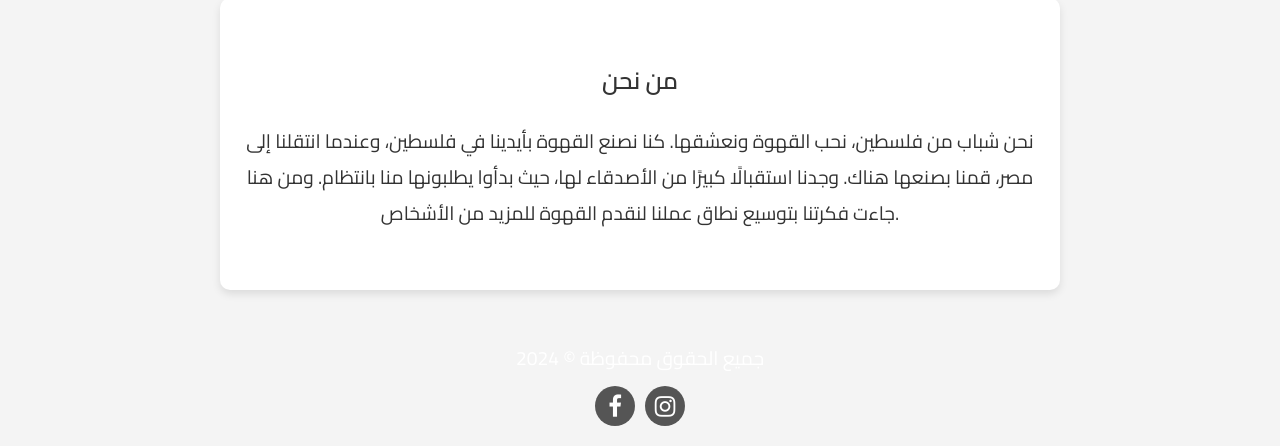
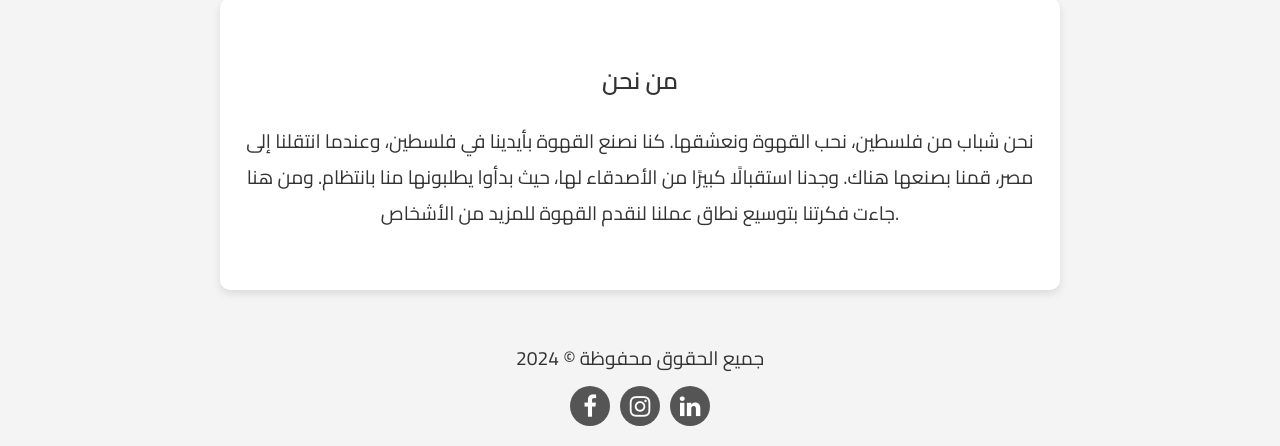
Before and after one commit to alfarrajs/coffee-website, a plain HTML site: page index.html in a window 1280 px wide. Shown: the part 587-1033 px from the top of the page. Drawn offline with Linux system fonts and the light colour scheme.

Commit message:
Update index.html

```diff
--- a/index.html
+++ b/index.html
@@ -99,10 +99,11 @@
         <p>نحن شباب من فلسطين، نحب القهوة ونعشقها. كنا نصنع القهوة بأيدينا في فلسطين، وعندما انتقلنا إلى مصر، قمنا بصنعها هناك. وجدنا استقبالًا كبيرًا من الأصدقاء لها، حيث بدأوا يطلبونها منا بانتظام. ومن هنا جاءت فكرتنا بتوسيع نطاق عملنا لنقدم القهوة للمزيد من الأشخاص.</p>
     </section>
     <footer>
-        <p>جميع الحقوق محفوظة &copy; 2024</p>
+        <p style = "color:#333">جميع الحقوق محفوظة &copy; 2024</p>
         <div>
             <a href="https://www.facebook.com/profile.php?id=61558488812692"><i class="fa fa-facebook"></i></a>
             <a href="https://www.instagram.com/holylandcoffee107/"><i class="fa fa-instagram"></i></a>
+            <a href="https://www.linkedin.com/company/holyland107/?viewAsMember=true"><i class="fa fa-linkedin"></i></a>
         </div>
     </footer>
 </body>
```
